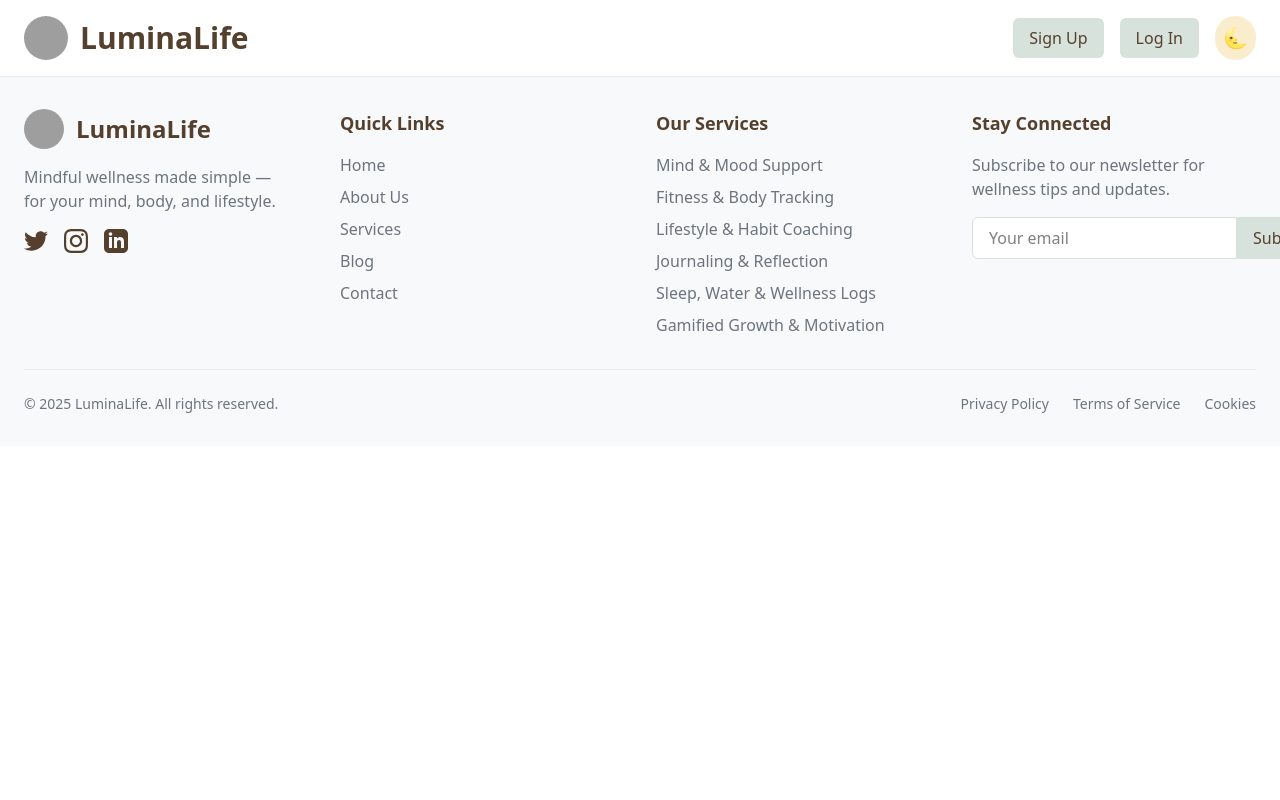
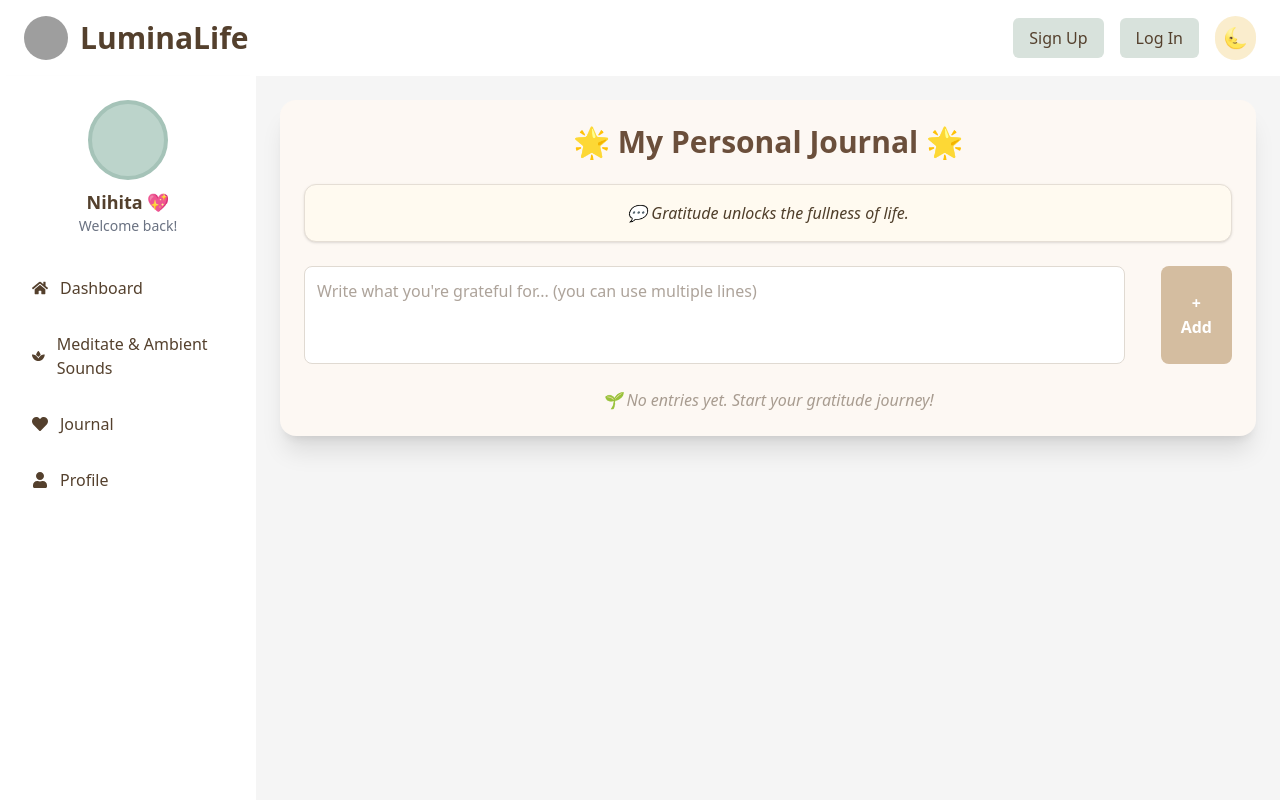
Before and after one commit to NihitaLele/LuminaLife, a React (Vite) app in the folder LuminaLife_Frontend/: page /DashBoardLayout/Journal in a window 1280 px wide. Shown: the top 800 px of the page. Built offline with nearby package versions, Linux system fonts and the light colour scheme; grey boxes are pictures that could not be loaded.

Commit message:
Journal section

```diff
--- a/LuminaLife_Frontend/src/App.jsx
+++ b/LuminaLife_Frontend/src/App.jsx
@@ -15,7 +15,7 @@ const DashBoard = React.lazy(() => import("./Components/DashBoard"));
 const Meditation = React.lazy(() => import("./Components/Meditation"));
 const CreateProfile = React.lazy(() => import("./Components/CreateProfile"));
 const Profile = React.lazy(() => import("./Components/Profile"));
-const GratitudeWall = React.lazy(() => import("./Components/GratitudeWall"));
+const Journal = React.lazy(() => import("./Components/Journal"));
 
 
 
@@ -39,7 +39,7 @@ const App = () => {
             <Route path="DashBoard" element={<DashBoard />} />
             <Route path="Meditation" element={<Meditation />} />
             <Route path="Profile" element={<Profile />} />
-            <Route path="GratitudeWall" element={<GratitudeWall />} />
+            <Route path="Journal" element={<Journal />} />
           </Route>
         </Routes>
       </Suspense>
--- a/LuminaLife_Frontend/src/Components/DashBoard.jsx
+++ b/LuminaLife_Frontend/src/Components/DashBoard.jsx
@@ -15,6 +15,7 @@ const Dashboard = () => {
         const updatedTodos = [...todos];
         updatedTodos[editingIndex] = todoInput.trim();
         setTodos(updatedTodos);
+
         setEditingIndex(null);
       } else {
         setTodos([...todos, todoInput.trim()]);
--- a/LuminaLife_Frontend/src/Components/DashBoardLayout.jsx
+++ b/LuminaLife_Frontend/src/Components/DashBoardLayout.jsx
@@ -41,14 +41,14 @@ const DashBoardLayout = () => {
             </button>
 
             <button
-              onClick={() => navigate("/DashBoardLayout/GratitudeWall")}
+              onClick={() => navigate("/DashBoardLayout/Journal")}
               className={`flex items-center gap-3 w-full text-left px-2 py-2 rounded-lg ${
                 location.pathname === "/DashBoardLayout/Insights"
                   ? "bg-[#bcd4cb] text-[#54402d]"
                   : "hover:bg-[#a5c3b8] text-[#54402d]"
               }`}
             >
-              <FaHeart /> Gratitude Wall
+              <FaHeart /> Journal
             </button>
             <button
               onClick={() => navigate("/DashBoardLayout/Profile")}
--- a/LuminaLife_Frontend/src/Components/GratitudeWall.jsx
+++ /dev/null
@@ -1,62 +0,0 @@
-import React, { useState } from "react";
-
-const GratitudeWall = () => {
-  const [gratitudeInput, setGratitudeInput] = useState("");
-  const [gratitudeList, setGratitudeList] = useState([]);
-
-  const addGratitude = () => {
-    if (gratitudeInput.trim() !== "") {
-      setGratitudeList([...gratitudeList, gratitudeInput.trim()]);
-      setGratitudeInput(""); // Clear the input after adding
-    }
-  };
-
-  const deleteGratitude = (index) => {
-    const updatedList = gratitudeList.filter((_, i) => i !== index);
-    setGratitudeList(updatedList);
-  };
-
-  return (
-    <div className="bg-white rounded-2xl shadow-lg p-6 ">
-      <h3 className="text-xl font-semibold text-[#54402d] mb-4">Gratitude Wall 🌟</h3>
-
-      {/* Input for new gratitude */}
-      <div className="flex mb-4">
-        <input
-          type="text"
-          value={gratitudeInput}
-          onChange={(e) => setGratitudeInput(e.target.value)}
-          placeholder="What are you grateful for today?"
-          className="flex-1 p-3 rounded-lg border border-[#d6d3cc] focus:outline-none focus:ring-2 focus:ring-[#bcd4cb]"
-        />
-        <button
-          onClick={addGratitude}
-          className="ml-3 px-4 py-2 bg-[#bcd4cb] hover:bg-[#a5c3b8] text-[#54402d] rounded-lg"
-        >
-          Add
-        </button>
-      </div>
-
-      {/* Display gratitude entries */}
-      {gratitudeList.length === 0 ? (
-        <p className="italic text-[#7c6f64]">No gratitude entries yet 🌱</p>
-      ) : (
-        <ul className="space-y-4">
-          {gratitudeList.map((item, index) => (
-            <li key={index} className="flex justify-between items-center">
-              <p className="text-[#54402d]">{item}</p>
-              <button
-                onClick={() => deleteGratitude(index)}
-                className="text-red-500 hover:text-red-600"
-              >
-                Delete
-              </button>
-            </li>
-          ))}
-        </ul>
-      )}
-    </div>
-  );
-};
-
-export default GratitudeWall;
--- /dev/null
+++ b/LuminaLife_Frontend/src/Components/Journal.jsx
@@ -0,0 +1,158 @@
+import React, { useState } from "react";
+import { motion, AnimatePresence } from "framer-motion";
+
+const affirmations = [
+  "You are enough, just as you are.",
+  "Every day is a fresh start.",
+  "Gratitude unlocks the fullness of life.",
+  "You are doing your best, and that’s enough.",
+];
+
+const pastelColors = [
+  "#FFF8E7",
+  "#FFEEF0",
+  "#E6F7FF",
+  "#F0FFF0",
+  "#FDF6FF",
+  "#FFF3EC",
+];
+
+const Journal = () => {
+  const [gratitudeInput, setGratitudeInput] = useState("");
+  const [gratitudeList, setGratitudeList] = useState([]);
+  const [affirmation] = useState(
+    affirmations[Math.floor(Math.random() * affirmations.length)]
+  );
+  const [editingIndex, setEditingIndex] = useState(null);
+  const [editedText, setEditedText] = useState("");
+
+  const addGratitude = () => {
+    if (gratitudeInput.trim() !== "") {
+      const newNote = {
+        text: gratitudeInput.trim(),
+        color: pastelColors[Math.floor(Math.random() * pastelColors.length)],
+      };
+      setGratitudeList([...gratitudeList, newNote]);
+      setGratitudeInput("");
+    }
+  };
+
+  const deleteGratitude = (index) => {
+    const updatedList = gratitudeList.filter((_, i) => i !== index);
+    setGratitudeList(updatedList);
+  };
+
+  return (
+    <div className="bg-[#fdf8f3] rounded-2xl shadow-xl p-6 space-y-6 font-sans">
+      <h3 className="text-3xl font-bold text-[#6b4f3b] text-center">
+        🌟 My Personal Journal 🌟
+      </h3>
+
+      {/* Affirmation */}
+      <div className="bg-[#fffaf0] p-4 rounded-xl border border-[#e5ded5] text-center shadow-sm">
+        <p className="text-[#4f3e2a] italic">💬 {affirmation}</p>
+      </div>
+
+      {/* Input */}
+      <div className="flex gap-9 justify-center">
+        <textarea
+          rows={3}
+          value={gratitudeInput}
+          onChange={(e) => setGratitudeInput(e.target.value)}
+          placeholder="Write what you're grateful for... (you can use multiple lines)"
+          className="w-full max-w-l p-3 rounded-lg border border-[#e0dad2] focus:outline-none focus:ring-2 focus:ring-[#d4bda0] bg-white text-[#5c4735] resize-none"
+        />
+        <button
+          onClick={addGratitude}
+          className="px-4 py-2 bg-[#d4bda0] hover:bg-[#c6ab90] text-white font-semibold rounded-lg"
+        >
+          + Add
+        </button>
+      </div>
+
+      {/* Notes Grid */}
+      <div className="grid grid-cols-1 sm:grid-cols-2 md:grid-cols-3 gap-4">
+        <AnimatePresence>
+          {gratitudeList.length === 0 ? (
+            <motion.p
+              key="empty"
+              className="col-span-full text-center text-[#a89c90] italic"
+              initial={{ opacity: 0 }}
+              animate={{ opacity: 1 }}
+            >
+              🌱 No entries yet. Start your gratitude journey!
+            </motion.p>
+          ) : (
+            gratitudeList.map((note, index) => (
+              <motion.div
+                key={index}
+                className="relative p-4 rounded-xl shadow-md text-[#4b3e2a] break-words space-y-2"
+                style={{
+                  backgroundColor: note.color,
+                  fontFamily: `'Indie Flower', cursive`,
+                  minHeight: "100px",
+                }}
+                initial={{ opacity: 0, y: 10 }}
+                animate={{ opacity: 1, y: 0 }}
+                exit={{ opacity: 0, y: -10 }}
+              >
+                {editingIndex === index ? (
+                  <>
+                    <textarea
+                      value={editedText}
+                      onChange={(e) => setEditedText(e.target.value)}
+                      rows={3}
+                      className="w-full p-2 rounded-lg border border-[#d4bda0] text-[#4b3b2e] resize-none"
+                    />
+                    <div className="flex gap-2 mt-2">
+                      <button
+                        onClick={() => {
+                          const updated = [...gratitudeList];
+                          updated[index].text = editedText.trim();
+                          setGratitudeList(updated);
+                          setEditingIndex(null);
+                        }}
+                        className="text-green-600 hover:text-green-800 font-semibold"
+                      >
+                        Save
+                      </button>
+                      <button
+                        onClick={() => setEditingIndex(null)}
+                        className="text-gray-500 hover:text-gray-700"
+                      >
+                        Cancel
+                      </button>
+                    </div>
+                  </>
+                ) : (
+                  <>
+                    <p className="whitespace-pre-wrap">{note.text}</p>
+                    <div className="absolute top-2 right-3 flex gap-2">
+                      <button
+                        onClick={() => {
+                          setEditingIndex(index);
+                          setEditedText(note.text);
+                        }}
+                        className="text-blue-500 hover:text-blue-700"
+                      >
+                        ✎
+                      </button>
+                      <button
+                        onClick={() => deleteGratitude(index)}
+                        className="text-red-400 hover:text-red-600"
+                      >
+                        ✖
+                      </button>
+                    </div>
+                  </>
+                )}
+              </motion.div>
+            ))
+          )}
+        </AnimatePresence>
+      </div>
+    </div>
+  );
+};
+
+export default Journal;
--- a/LuminaLife_Frontend/src/Components/Profile.jsx
+++ b/LuminaLife_Frontend/src/Components/Profile.jsx
@@ -22,11 +22,6 @@ const Profile = ({ profile }) => {
   const handleChange = (e) => {
     const { name, value, files } = e.target;
 
-    // Prevent age from going below 1
-    if (name === "age") {
-      const numericValue = Number(value);
-      if (numericValue < 1) return; // do nothing if < 1
-    }
 
     setProfileData((prev) => ({
       ...prev,
```
